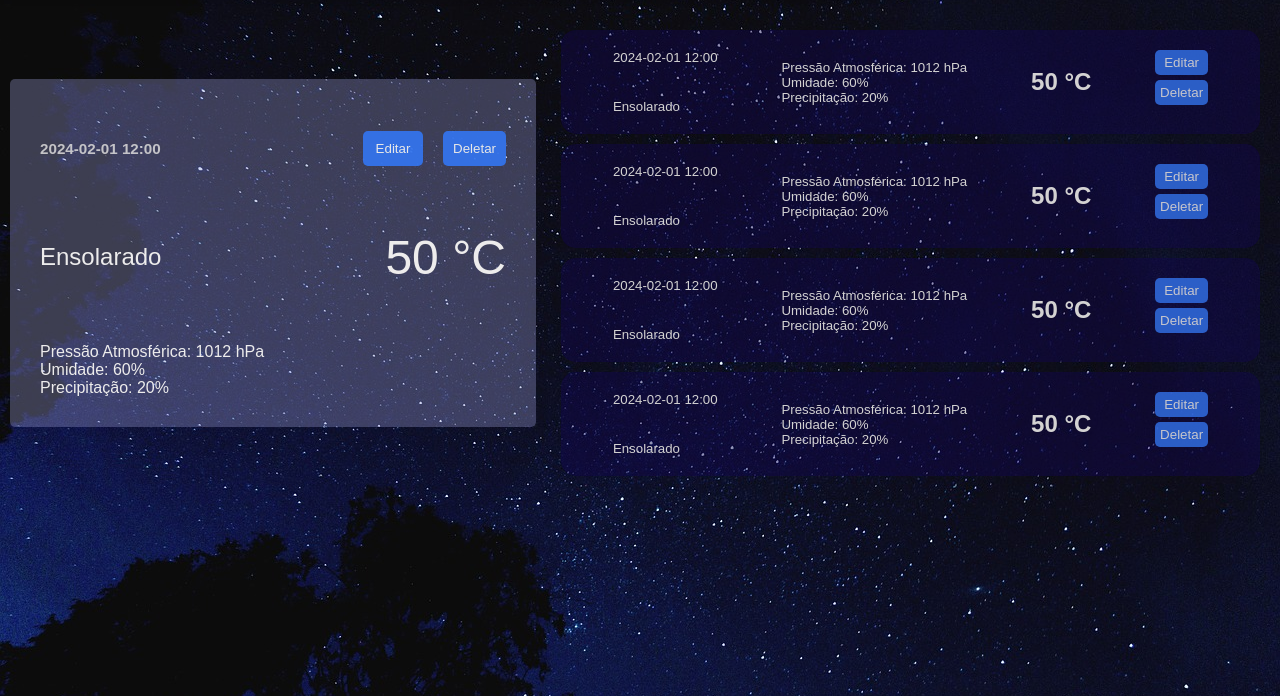
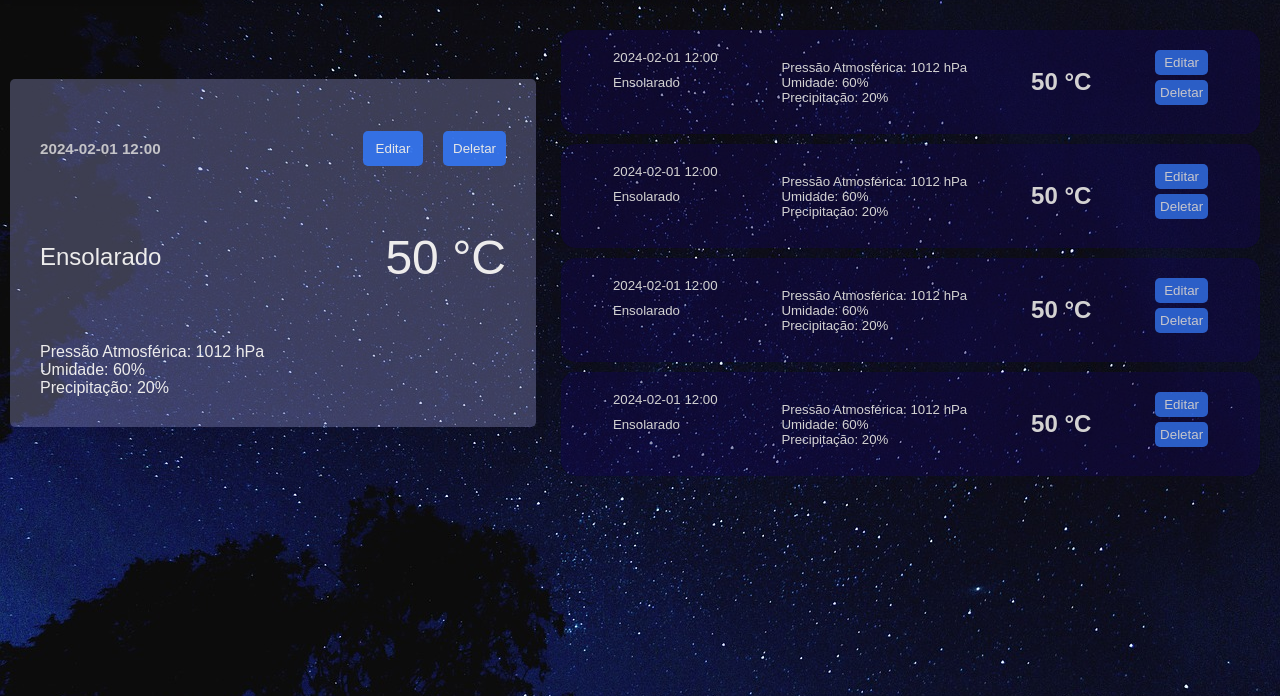
Before and after one commit to AnaJuliaMM/temperature_api, a Django app: template template/pages/forecasts.html in a window 1280 px wide. Shown: the part 60-756 px from the top of the page. Run offline with Django 5.2, Linux system fonts and the light colour scheme; the template is opened without the code that fills it, so the values that code supplies are empty.

Commit message:
style: change header of forecast card

```diff
--- a/template/assets/style.css
+++ b/template/assets/style.css
@@ -236,7 +236,7 @@ header button:hover,
 .data_condition {
   display: flex;
   flex-direction: column;
-  justify-content: space-between;
+  gap: 10px;
   height: 100%;
 }
 .button_edit_delete {
```
